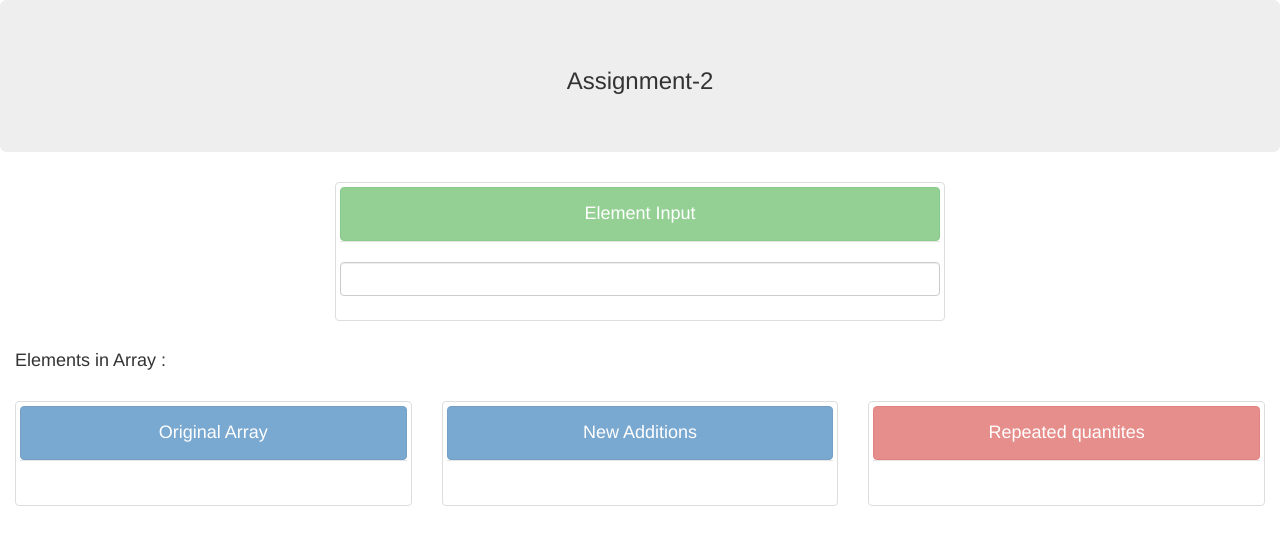
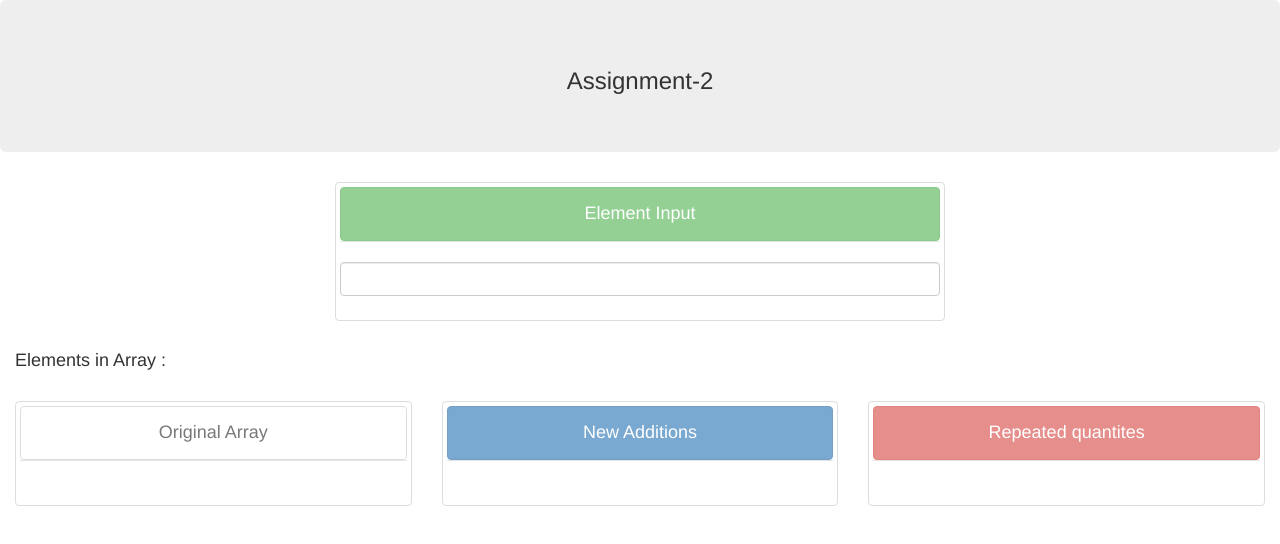
Before and after one commit to srikarraja/bms, a plain HTML site: page index.html in a window 1280 px wide. Drawn offline with Linux system fonts and the light colour scheme.

Commit message:
Update index.html

```diff
--- a/index.html
+++ b/index.html
@@ -41,7 +41,7 @@
 <div class="thumbnail">
 
 <legend>
-		<button class="btn btn-primary btn-block btn-disabled" disabled="true">
+		<button class="btn btn-default btn-block btn-disabled" disabled="true">
 			<h4><span class="badge" id="rawcount"></span>Original Array</h4>
 		</button>
 </legend>
```
